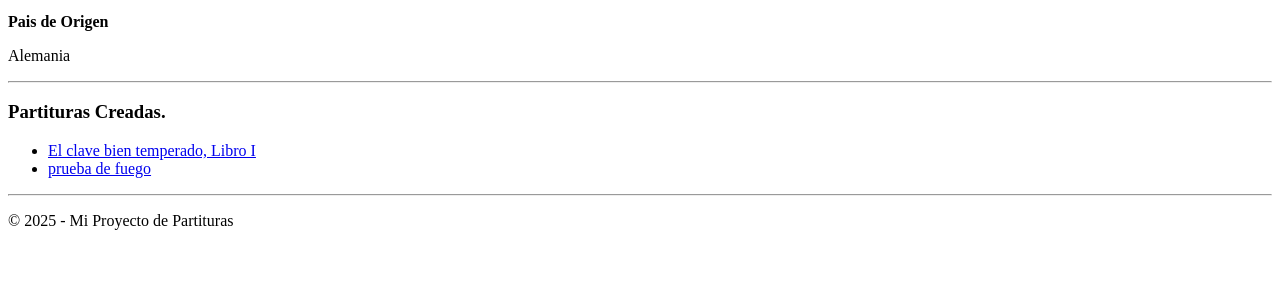
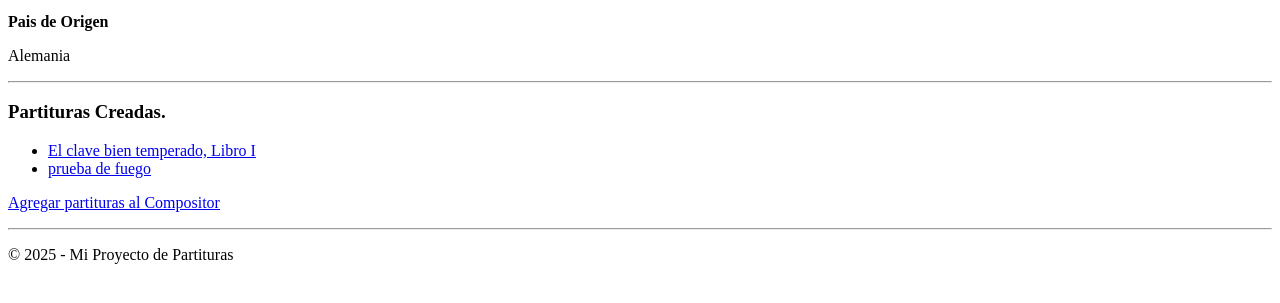
Before and after one commit to guary503/Proyecto_biblioteca, a Django app: page /compositores/1 in a window 1280 px wide. Shown: the part 292-595 px from the top of the page. Run offline with Django 5.2, Linux system fonts and the light colour scheme; data comes from the database, SQL or seed files in the repository; both versions use the stored data as it was after the commit.

Commit message:
Dia 10 - Usando POST y GET para obtener y guardar datos en la db

```diff
--- a/Biblioteca/partiturasApp/forms.py
+++ b/Biblioteca/partiturasApp/forms.py
@@ -12,4 +12,4 @@ class CompositorForm(forms.ModelForm):
 
     class Meta:
         model = Compositor
-        fields = ('nombre','apellido','fecha_de_nacimiento','pais')
+        fields = '__all__'
--- a/Biblioteca/partiturasApp/templates/partiturasApp/base.html
+++ b/Biblioteca/partiturasApp/templates/partiturasApp/base.html
@@ -21,6 +21,7 @@
 
         <main>
             {% block content %}
+            <h2>Pagina inicial</h2>
             {% endblock content %}
         </main>
 
--- a/Biblioteca/partiturasApp/templates/partiturasApp/crear_compositor.html
+++ b/Biblioteca/partiturasApp/templates/partiturasApp/crear_compositor.html
@@ -6,6 +6,8 @@
     <h2>
         Crear Nuevo Compositor
     </h2>
+
+
     <form method='POST'>
         {% csrf_token %}
         {{ form.as_p }}
--- a/Biblioteca/partiturasApp/templates/partiturasApp/crear_partitura.html
+++ b/Biblioteca/partiturasApp/templates/partiturasApp/crear_partitura.html
@@ -6,7 +6,7 @@
     <h2>Añadir nueva partitura</h2>
 
     <form method='POST'>  {# Se crea un form para guardar el modelo forms creado previamente, se le asigna el method POST no se aun porque #}
-        {% csrf_token %}    {# Este  es mega importante porque es la seguridad de Django #}
+        {% csrf_token %}
         {{ form.as_p }} {# se utiliza la variable {form}, no se para que es el .as_p pero le da mejor vista  #}
         <button type='submit'>Guardar Partitura</button>    {# El typo submit no se que es pero tira un post #}
     </form>
--- a/Biblioteca/partiturasApp/templates/partiturasApp/detalle_compositor.html
+++ b/Biblioteca/partiturasApp/templates/partiturasApp/detalle_compositor.html
@@ -5,7 +5,7 @@
 {% block content %}
     <h2>Detalles del compositor {{ compositor.apellido }}</h2>
     <hr>
-    <p><strong>Fecha de nacimiento</p></strong>
+    <p><strong>Fecha de nacimiento</strong></p>
     <p>{{ compositor.fecha_de_nacimiento }}</p>
 
     <p><strong>Pais de Origen</strong></p>
@@ -20,5 +20,10 @@
             <li>No existen partituras creadas por este compositor</li>
         {% endfor %}
     </ul>
+    <p>
+        <a href='{% url "crear_partitura" %}?compositor_id={{compositor.id}}'>
+            Agregar partituras al Compositor
+        </a>    {# No es bien visto usar dentro de un a un button. #}
+    </p>
 
 {% endblock content %}
--- a/Biblioteca/partiturasApp/urls.py
+++ b/Biblioteca/partiturasApp/urls.py
@@ -7,10 +7,10 @@ urlpatterns = [
     path('contacto/',views.contacto, name='contacto'),
     path('total/',views.total_partituras, name='total_partituras'),
     path('partituras/', views.lista_partituras, name='lista_partituras'),
+    path('partituras/nueva/', views.crear_partitura, name='crear_partitura'),
     path('compositores/', views.lista_compositores, name='lista_compositores'),
+    path('compositor/nuevo/',views.crear_compositor, name='crear_compositor'),
     path('generos/', views.lista_generos, name='lista_generos'),
+    path('compositores/<int:pk>', views.detalle_compositor, name='detalle_compositor'),
     path('<int:pk>/', views.detalle_partitura, name='detalle_partitura'),
-    path('compositores/<int:pk>', views.detalle_compositor, name='detalle_compositor'),
-    path("partituras/nueva/", views.crear_partitura, name="crear_partitura"),
-    path('compositor/nuevo/',views.crear_compositor, name='crear_compositor'),
 ]
--- a/Biblioteca/partiturasApp/views.py
+++ b/Biblioteca/partiturasApp/views.py
@@ -1,15 +1,17 @@
-from django.shortcuts import render, get_object_or_404  #Esto es del dia 7
+from django.shortcuts import render, get_object_or_404, redirect  #Esto es del dia 7
 from django.http import HttpResponse
 from .models import Partitura, Compositor, Instrumento, PRUEBA, Genero
 from .forms import PartituraForm, CompositorForm
 
 
 # Create your views here.
-def pagina_inicio(requests):
+def pagina_inicio(request):
     """Esta es la pagina de inicio de la seccion de partituras"""
 
-    html_respond = '<h1>Bienvenidos a la biblioteca de Partituras</h1><p>Esta es la pagina principal.</p>'
-    return HttpResponse(html_respond)
+    #html_respond = '<h1>Bienvenidos a la biblioteca de Partituras</h1><p>Esta es la pagina principal.</p>'
+    #return HttpResponse(html_respond)
+
+    return render(request, 'PartiturasApp/base.html')
 
 
 def paginaMozart(request):
@@ -83,19 +85,40 @@ def detalle_compositor(request, pk):
     return render(request, 'partiturasApp/detalle_compositor.html',contexto)
 
 
-def crear_partitura(requests):  # dia 9 - creando un form, primero se importa desde .form la clase creada con form.ModelForm.
-    '''Mi primera views creada con un form, es de prueba'''
-    form = PartituraForm(initial={'genero':'clasico','instrumento':Instrumento.objects.get(id=3)})   #Se crea una instancia de la clase # Aca aprendi a pasar el argumento initial= que es un diccionario con valores por default, si el campo es una foreignKey debes pasar el objeto, en este caso yo paso instrumento con id=3 y funciona
+def crear_partitura(request):
+    '''Mi primera views creada con un form, obteniendo un parametro de url con ?'''   # dia 10, se debe verificar tambien
+    if request.method == 'POST':
+        # pass
+        form = PartituraForm(request.POST)  #se crea una instancia de el form para la informacion de el POST
+        if form.is_valid():
+            form.save()
+            return redirect('lista_partituras') #me dio error por no poner un return en caso de si el form no es valido.
+
+    else:
+        #Esto es del dia 10, verificamos que se obtenga con get del Dict de la peticion GET, si no, se asigna None por default.
+        compositor_id = request.GET.get('compositor_id', None) #Se debe tomar siempre el mismo nombre de la variable que envia en el GET el html. es muy importante.
+
+        initial_data = {}   # aca se pre-llenaria el formulario con las sugerencias
+
+        if compositor_id:   #si compositor_id no es None, osea obtuvo un valor, agg el id compositor
+            initial_data['compositor'] = compositor_id  #se agg el id del compositor
+
+        form = PartituraForm(initial=initial_data)   #Se crea una instancia de la clase # Aca aprendi a pasar el argumento initial= que es un diccionario con valores por default, si el campo es una foreignKey debes pasar el d del objeto, en este caso yo paso una variable que obtengo del html con GET, que me dice que compositor es para agg una partitura a ese compositor.
 
     contexto = {'form':form}    #se crea el contexto y se renderiza la plantilla
-
-    print(requests.POST)
-    return render(requests, 'partiturasApp/crear_partitura.html',contexto)
+    print(request.POST)
+    return render(request, 'partiturasApp/crear_partitura.html',contexto)
 
 
-def crear_compositor(requests):
-    form_comp = CompositorForm()
+
+def crear_compositor(request):
+    if request.method == 'POST':
+        form_comp = CompositorForm(request.POST)
+        if form_comp.is_valid():
+            form_comp.save()
+            return redirect('lista_compositores')
+    else:
+        form_comp = CompositorForm()
+
     contexto = {'form':form_comp}
-
-    print(requests.POST)
-    return render(requests,'partiturasApp/crear_compositor.html',contexto)
+    return render(request,'partiturasApp/crear_compositor.html',contexto)
```
Also changed, not shown: Biblioteca/db.sqlite3.
